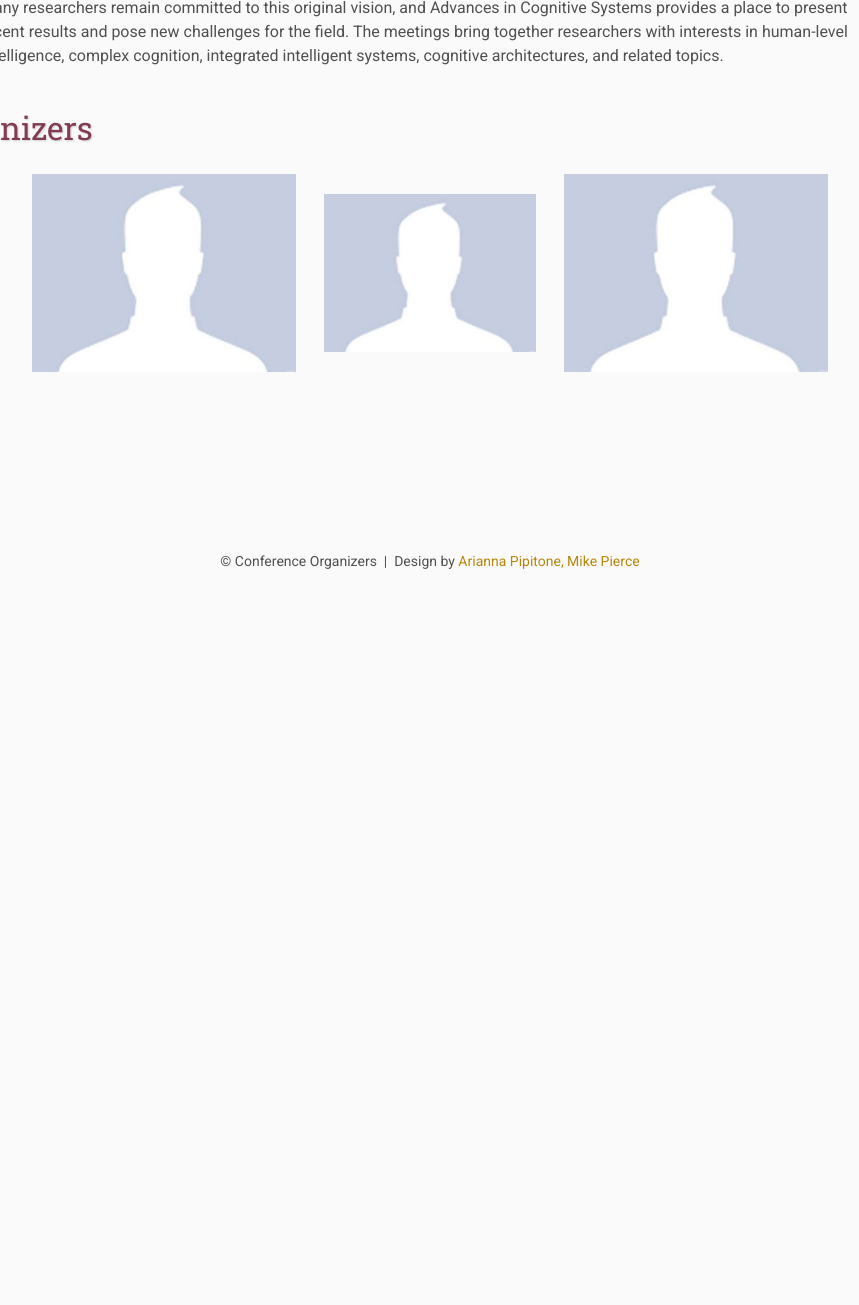
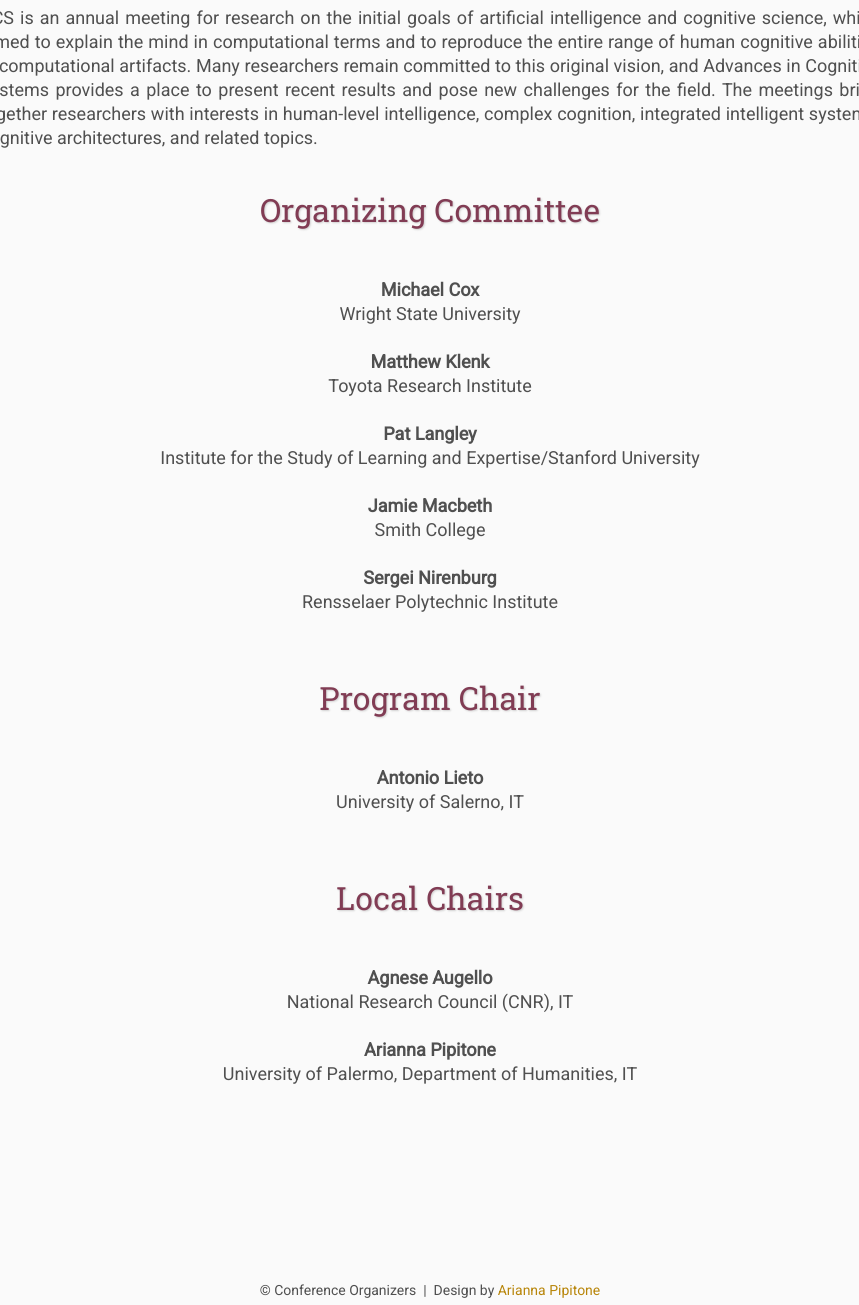
Before and after one commit to acs2024/acs2024.github.io, a plain HTML site: page index.html in a window 1280 px wide. Shown: the part 920-2225 px from the top of the page, without its empty margins (210-1069 px from the left). Before the commit the page ends 1553 px from the top, so only its background shows below. Drawn offline with Linux system fonts and the light colour scheme.

Commit message:
11gennaioCommii

```diff
--- a/assets/main.css
+++ b/assets/main.css
@@ -47,6 +47,9 @@
 h2{font-size:2.00em;}
 h3{font-size:1.67em;}
 h4{font-size:1.33em;}
+span.black{
+	color:black;font-family:'Roboto Slab',serif; text-shadow: 1px 1px 2px #d0d0d0;
+}
 p{list-style:none; margin:24px auto 24px auto; padding:0px; width:900px; text-align:left;}
 li a, p a {text-decoration:underline; text-decoration-color:#b8860b;}
 ul{list-style:none; margin:24px auto 24px auto; padding:0px; width:800px; text-align:left;}
@@ -130,3 +133,18 @@
     td.navigation{font-size:1.5em; padding:0px 20px 0px 20px;}
     table.footer{font-size:0.33em;}
 }
+
+div.container {
+  text-align: center;
+}
+
+ul.centeredList {
+  display: inline-block;
+  text-align: center;
+  font-size:18px;
+}
+
+p.text18{
+	font-size:18px;
+	text-align:justify;
+}
--- a/index.html
+++ b/index.html
@@ -15,7 +15,7 @@
 <body>
 
     <div class="banner">
-        <img src="assets/banner.jpeg" alt="Conference Template Banner">
+        <img src="assets/banner2.jpg" alt="Conference Template Banner">
         <div class="top-left">
             <span class="title1">Advances </span><span class="title2">in</span>
 			<span class="title1">Cognitive Systems </span><span class="year">2024</span>
@@ -48,44 +48,62 @@
 
     <h2>What is ACS?</h2>
 
-<p>       The Advances in Cognitive Systems (ACS) Conference will be held June 17-19, 2024 as a hybrid conference. Virtual attendance will be through Zoom and the in-person conference will be held at
+    <p class="text18">The Advances in Cognitive Systems (ACS) Conference will be held June 17-19, 2024 as a hybrid conference. Virtual attendance will be through Zoom and the in-person conference will be held at
 	   Institute for High Performance Computing and Networking, an Institute of the National Research Council (CNR)
 	   at Palermo site (Sicily - IT).
-	   </p>
-We will contact all registered participants in the week before the conference with information regarding conference technology and logistics. In the meantime, check back for updates to the schedule. You can also follow @AdvCogSystems on Twitter to get updates.
-
+	   </p><p class="text18">We will contact all registered participants in the week before the conference with information regarding conference technology and logistics. In the meantime, check back for updates to the schedule. You can also follow @AdvCogSystems on Twitter to get updates.
+     </p>
+    <p class="text18">
+	ACS is an annual meeting for research on the initial goals of artificial intelligence and cognitive science, which aimed to explain the mind in computational terms and to reproduce the entire range of human cognitive abilities in computational artifacts. Many researchers remain committed to this original vision, and Advances in Cognitive Systems provides a place to present recent results and pose new challenges for the field. The meetings bring together researchers with interests in human-level intelligence, complex cognition, integrated intelligent systems, cognitive architectures, and related topics.
     </p>
-    <p>
-	ACS is an annual meeting for research on the initial goals of artificial intelligence and cognitive science, which aimed to explain the mind in computational terms and to reproduce the entire range of human cognitive abilities in computational artifacts. Many researchers remain committed to this original vision, and Advances in Cognitive Systems provides a place to present recent results and pose new challenges for the field. The meetings bring together researchers with interests in human-level intelligence, complex cognition, integrated intelligent systems, cognitive architectures, and related topics.
-</p>
 
 
-    <h2>Organizers</h2>
+    <h2><center>Organizing Committee</center></h2>
+	<div class="container">
+    <ul class="centeredList">
+	<li><center><b>Michael Cox</b></center></li>
+    <li><center>Wright State University</center></li>
+	<li> </br></li>
+	<li><center><b>Matthew Klenk</b></center></li>
+	<li><center>Toyota Research Institute</center></li>
+	<li> </br></li>
+	<li><center><b>Pat Langley</b></center></li>
+	<li><center> Institute for the Study of Learning and Expertise/Stanford University</center></li>
+	<li> </br></li>
+	<li><center><b>Jamie Macbeth</b></center></li>
+	<li> <center>Smith College</center></li>
+	<li> </br></li>
+	<li><center><b>Sergei Nirenburg</b></center></li>
+	<li><center> Rensselaer Polytechnic Institute</center></li>
+	</ul>
+	</div>
+
+	<h2><center>Program Chair</center></h2>
     <p>
     </p>
-    <table class="sponsors">
-        <tr>
-            <td class="sponsor">
-                <a href="http://www.eyebleach.me/">
-                    <img src="assets/sagoma.jpeg" alt="First Sponsor Name">
-                </a>
-            </td>
-            <td class="sponsor">
-                <a href="http://www.eyebleach.me/">
-                    <img src="assets/sagoma.jpeg" alt="Second Sponsor Name" style="width: 80%">
-                </a>
-            </td>
-            <td class="sponsor">
-                <a href="http://www.eyebleach.me/">
-                    <img src="assets/sagoma.jpeg" alt="Third Sponsor Name">
-                </a>
-            </td>
-        </tr>
-    </table>
+	<div class="container">
+    <ul class="centeredList">
+	<li><center><b>Antonio Lieto</b></center></li>
+	<li><center>University of Salerno, IT</center></li>
+	</ul>
+	</div>
+
+	<h2><center>Local Chairs</center></h2>
+    <p>
+    </p>
+	<div class="container">
+    <ul class="centeredList">
+	<li><center><b>Agnese Augello</b></center></li>
+	<li><center>National Research Council (CNR), IT</center></li>
+	<li> </br></li>
+	<li><center><b>Arianna Pipitone</b></center></li>
+	<li><center>University of Palermo, Department of Humanities, IT</center></li>
+	</ul>
+	</div>
 
     <footer>
         &copy; Conference Organizers
-        &nbsp;|&nbsp; Design by <a href="https://github.com/mikepierce">Arianna Pipitone, Mike Pierce</a>
+        &nbsp;|&nbsp; Design by <a href="https://github.com/mikepierce">Arianna Pipitone</a>
     </footer>
 
 </body>
```
Also changed, not shown: dates/index.html (+5 -5 lines), assets/kitten1.jpg (deleted), assets/kitten2.jpg (deleted), assets/kitten3.jpg (deleted), assets/kitten4.jpg (deleted).
